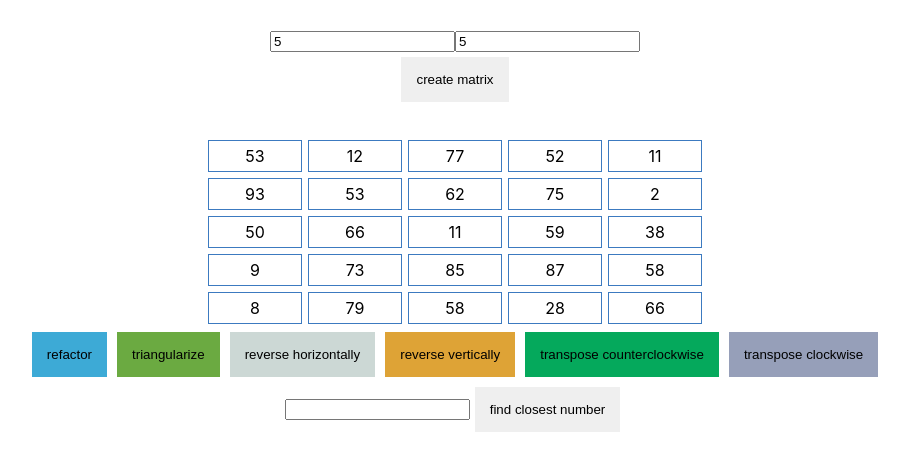
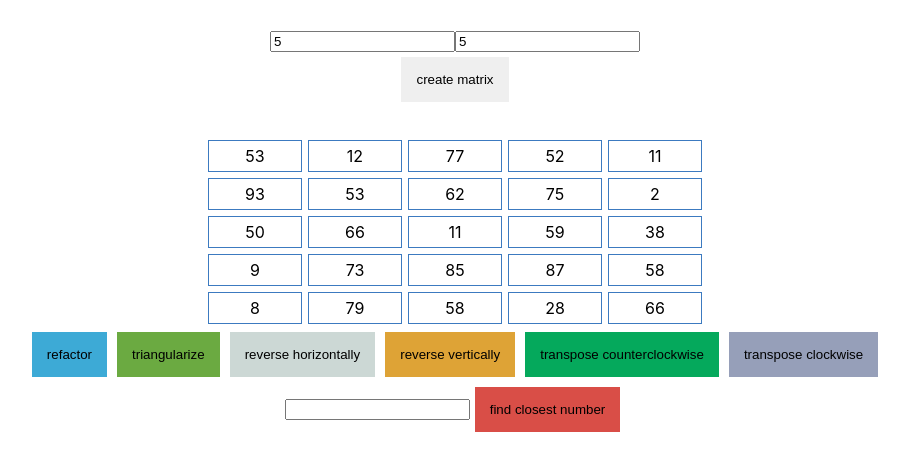
Before and after one commit to IgorNikonov/matrix, a React (Create React App) app: page / in a window 1280 px wide. Both pictures are taken after typing "5", "5" into the empty fields and a click on the button "create matrix". Shown: the top 470 px of the page, without its empty margins (185-1094 px from the left). Built offline with nearby package versions, Linux system fonts and the light colour scheme.

Commit message:
in process

```diff
--- a/src/App.tsx
+++ b/src/App.tsx
@@ -2,6 +2,7 @@ import "./App.css";
 import Matrix from "./components/Matrix";
 import { useAppDispatch, useAppSelector } from "./store/hooks";
 import { createInitialMatrix, changeTriangularMatrixState, setInitialRows, setInitialColumns, toggleTriangular, makeFirstTriangular } from "./features/matrixActions/matrixStateSlice";
+import { setShowData } from "./features/closestNumber/closestNumberSlice";
 
 import { createMatrix } from "./utils/matrixUtils";
 
@@ -21,6 +22,7 @@ export default function App() {
     dispatch(createInitialMatrix(createMatrix(rows, columns)));
     dispatch(changeTriangularMatrixState([]));
     dispatch(makeFirstTriangular(false));
+    dispatch(setShowData(false));
     if (isTriangular) dispatch(toggleTriangular());
   }
 
--- a/src/components/ClosestNumber/index.tsx
+++ b/src/components/ClosestNumber/index.tsx
@@ -1,7 +1,8 @@
 import React, { useEffect, useState } from 'react';
 import { useAppDispatch, useAppSelector } from "../../store/hooks";
-import { setClosestNumber } from '../../features/closestNumber/closestNumberSlice';
-import { findClosestNumber } from '../../utils/matrixUtils'
+import { setClosestNumber, setShowData } from '../../features/closestNumber/closestNumberSlice';
+import { findClosestNumber } from '../../utils/matrixUtils';
+import Button from '../Button';
 
 interface IClosestNumberProps {
 	matrix: number[][];
@@ -9,22 +10,23 @@ interface IClosestNumberProps {
 
 const ClosestNumber: React.FC<IClosestNumberProps> = ({matrix}) => {
 	const [userInput, setUserInput] = useState(0);
-	const [clicked, setClicked] = useState(false);
+	// const [clicked, setClicked] = useState(false);
 
-	const {initialNumber, row, column, closestNumber, deviation} = useAppSelector(state => state.closestNumber);
+	const {initialNumber, row, column, closestNumber, deviation} = useAppSelector(state => state.closestNumber.data);
+	const showData = useAppSelector(state => state.closestNumber.showData);
 	const dispatch = useAppDispatch();
 
-	const clickHandler = () => {
+	const handleShowData = () => {
 		dispatch(setClosestNumber(findClosestNumber(matrix, userInput)));
-		setClicked(true);
+		dispatch(setShowData(true));
 	}
 
 	return (
 		<div>
 			<input type="number" onChange={(e) => setUserInput(parseInt(e.target.value))} />
-			<button onClick={clickHandler}>find closest number</button>
+			<Button content='find closest number' variant='pale-red' onClick={handleShowData} />
 			<br />
-			{clicked &&
+			{showData &&
 				<div>
 					<p>initial number: {initialNumber}</p>
 					<p>row: {row}</p>
--- a/src/features/closestNumber/closestNumberSlice.ts
+++ b/src/features/closestNumber/closestNumberSlice.ts
@@ -9,35 +9,38 @@ interface IClosestNumberData {
 }
 
 interface IClosestNumberState {
-	initialNumber: number;
-	row: number;
-	column: number;
-	closestNumber: number;
-	deviation: number;
+	data: IClosestNumberData;
+	showData: boolean;
 }
 
 const initialState: IClosestNumberState = {
-	initialNumber: 0,
-	row: 0,
-	column: 0,
-	closestNumber: 9999,
-	deviation: 0,
+	data: {
+		initialNumber: 0,
+		row: 0,
+		column: 0,
+		closestNumber: 9999,
+		deviation: 0,
+	},
+	showData: false
 }
 
 const closestNumberSlice = createSlice({
 	name: 'closestNumberState',
 	initialState,
 	reducers: {
-		setClosestNumber(state, action) {
-			state.closestNumber = action.payload.closestNumber;
-			state.initialNumber = action.payload.initialNumber;
-			state.row = action.payload.row;
-			state.column = action.payload.column;
-			state.closestNumber = action.payload.closestNumber;
-			state.deviation = action.payload.deviation;
+		setClosestNumber(state, action: PayloadAction<IClosestNumberData>) {
+			state.data.closestNumber = action.payload.closestNumber;
+			state.data.initialNumber = action.payload.initialNumber;
+			state.data.row = action.payload.row;
+			state.data.column = action.payload.column;
+			state.data.closestNumber = action.payload.closestNumber;
+			state.data.deviation = action.payload.deviation;
+		},
+		setShowData(state, action) {
+			state.showData = action.payload;
 		}
-	},
+	}
 });
 
-export const { setClosestNumber } = closestNumberSlice.actions;
+export const { setClosestNumber, setShowData } = closestNumberSlice.actions;
 export default closestNumberSlice.reducer;
```
